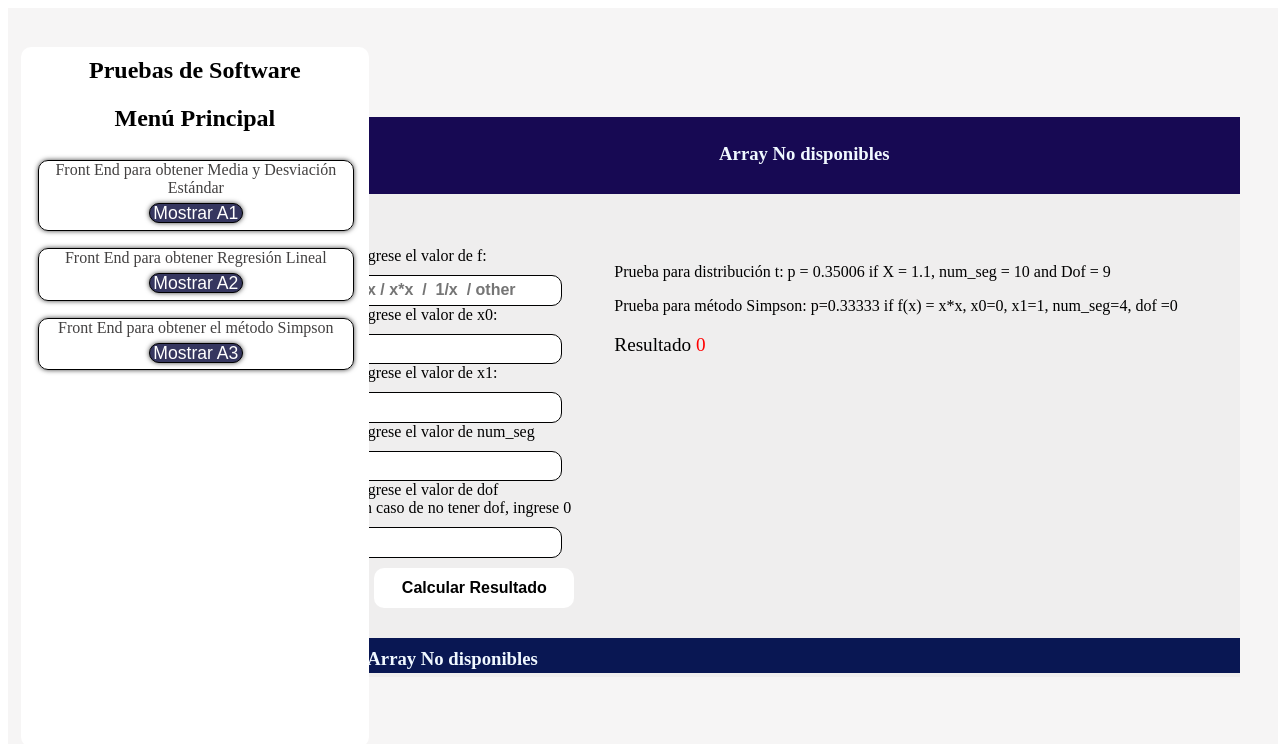
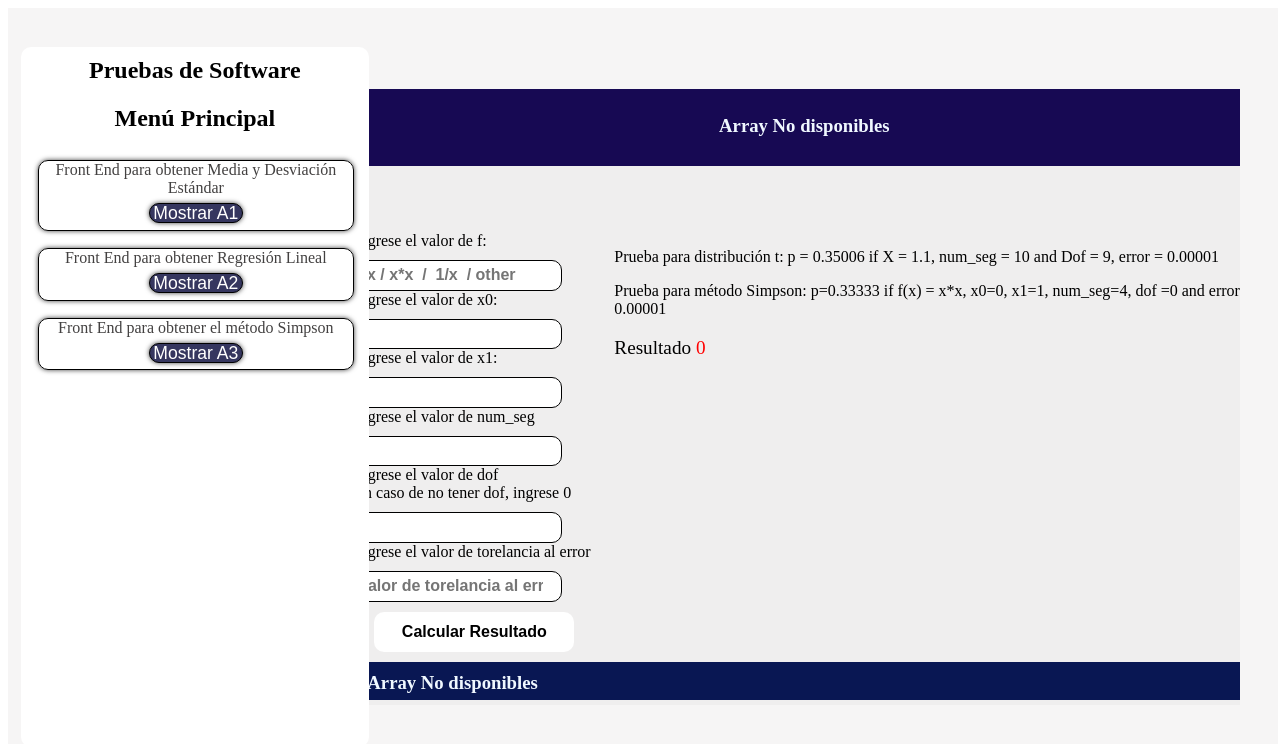
Before and after one commit to Jose-L17/testing, an Angular app: page /Simpson in a window 1280 px wide. Shown: the top 744 px of the page. Built offline with nearby package versions, Linux system fonts and the light colour scheme.

Commit message:
Update simpson.component.html #27

```diff
--- a/src/app/simpson/simpson.component.html
+++ b/src/app/simpson/simpson.component.html
@@ -23,6 +23,9 @@
       En caso de no tener dof, ingrese 0
       <input (input)="ActualizarDof($event)" [value]="dof" type="number" placeholder="Valor de dof" required />
 
+      <label for="">Ingrese el valor de torelancia al error</label>
+      <input (input)="ActualizarError($event)" [value]="error" type="number" placeholder="Valor de torelancia al error" required />
+
       <button class="ObtenerResultado" (click)="Funcion_Simpson()">Calcular Resultado</button>
     </div>
 
@@ -30,11 +33,11 @@
 
 
       <div class="opcion_Resultado">
-        <p>Prueba para distribución t: p = 0.35006 if X = 1.1, num_seg = 10 and Dof = 9</p>
+        <p>Prueba para distribución t: p = 0.35006 if X = 1.1, num_seg = 10 and Dof = 9, error = 0.00001</p>
       </div>
 
       <div class="opcion_Resultado">
-        <p>Prueba para método Simpson: p=0.33333 if f(x) = x*x, x0=0, x1=1, num_seg=4, dof =0</p>
+        <p>Prueba para método Simpson: p=0.33333 if f(x) = x*x, x0=0, x1=1, num_seg=4, dof =0 and error = 0.00001</p>
       </div>
 
       <div class="opcion_Resultado">
```
